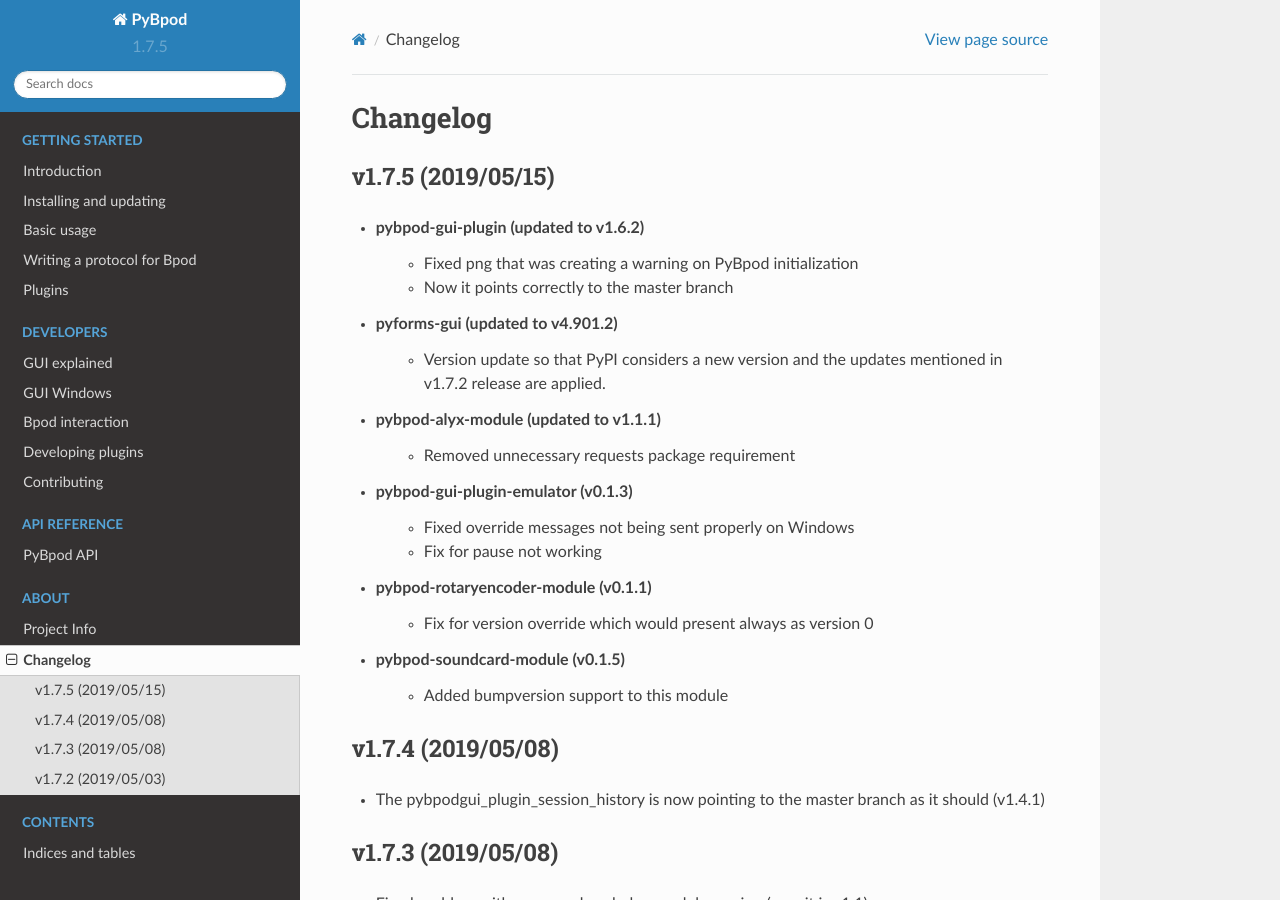
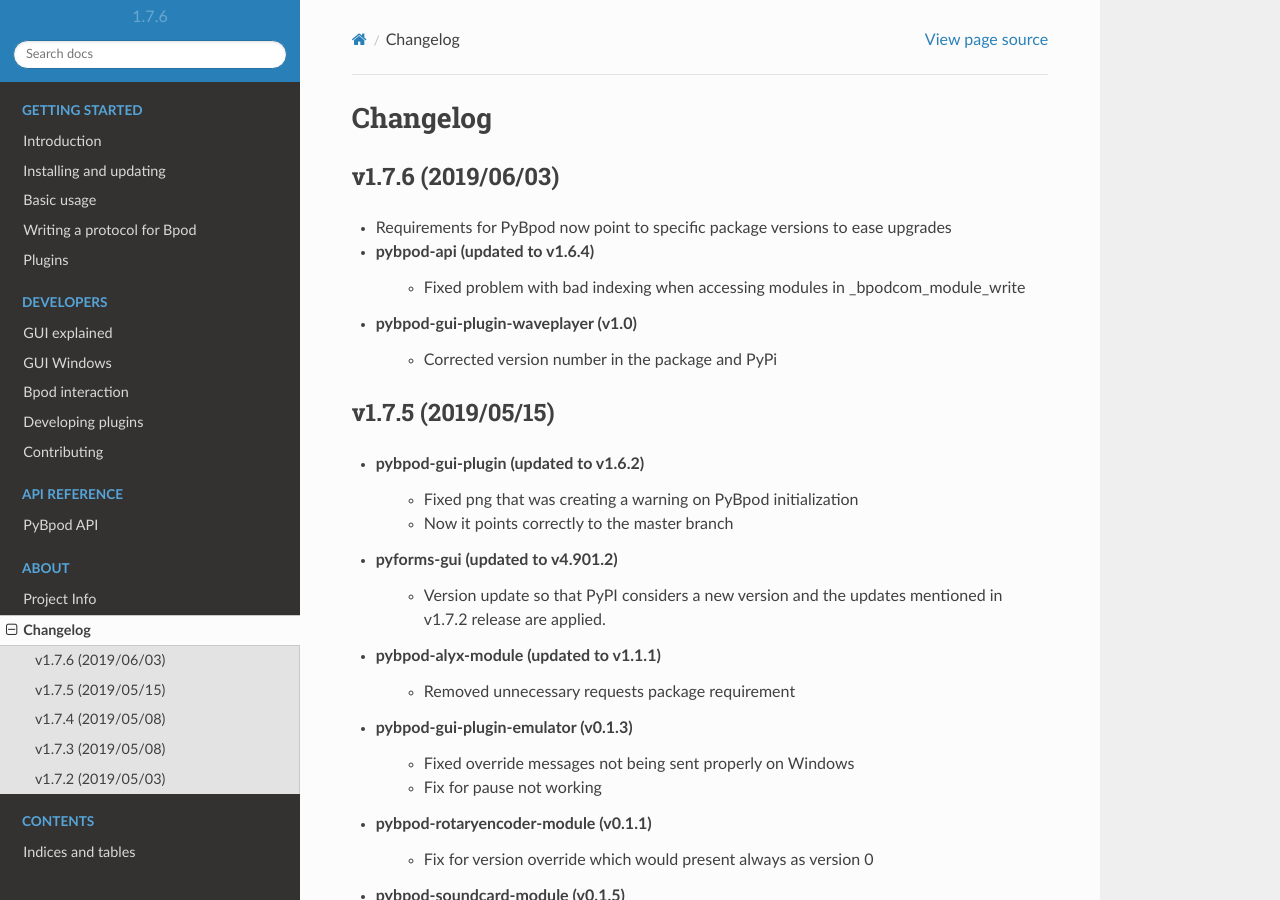
Before and after one commit to pybpod/pybpod, a Sphinx documentation site: the page built from docs/source/about/changelog.rst, in a window 1280 px wide and 900 px high. Built offline with Sphinx 7.4.7 and the Read the Docs theme 2.0.0, drawn with Linux system fonts in a browser that asks for light colours.

Commit message:
Update version to v1.7.6

```diff
--- a/CHANGELOG.rst
+++ b/CHANGELOG.rst
@@ -1,6 +1,14 @@
 
 Changelog
 =========
+
+v1.7.6 (2019/06/03)
+-------------------
+- Requirements for PyBpod now point to specific package versions to ease upgrades
+- pybpod-api (updated to v1.6.4)
+    - Fixed problem with bad indexing when accessing modules in _bpodcom_module_write
+- pybpod-gui-plugin-waveplayer (v1.0)
+    - Corrected version number in the package and PyPi
 
 v1.7.5 (2019/05/15)
 -------------------
--- a/docs/source/conf.py
+++ b/docs/source/conf.py
@@ -28,7 +28,7 @@
 copyright = '2018, Ricardo Ribeiro'
 author = 'Ricardo Ribeiro'
 
-version = release = '1.7.5'
+version = release = '1.7.6'
 
 
 # -- General configuration ---------------------------------------------------
```
Also changed, not shown: 1 other file.
